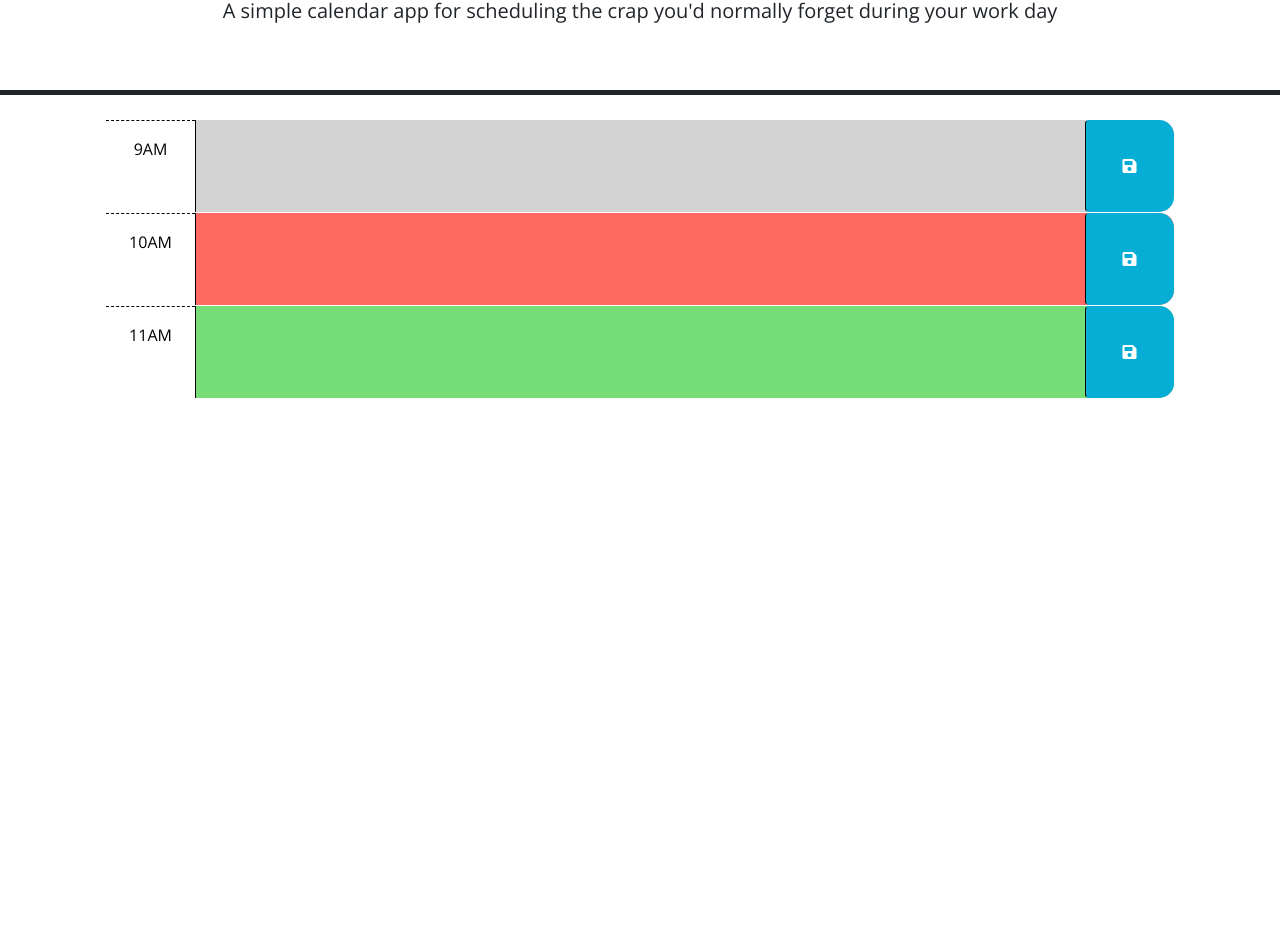
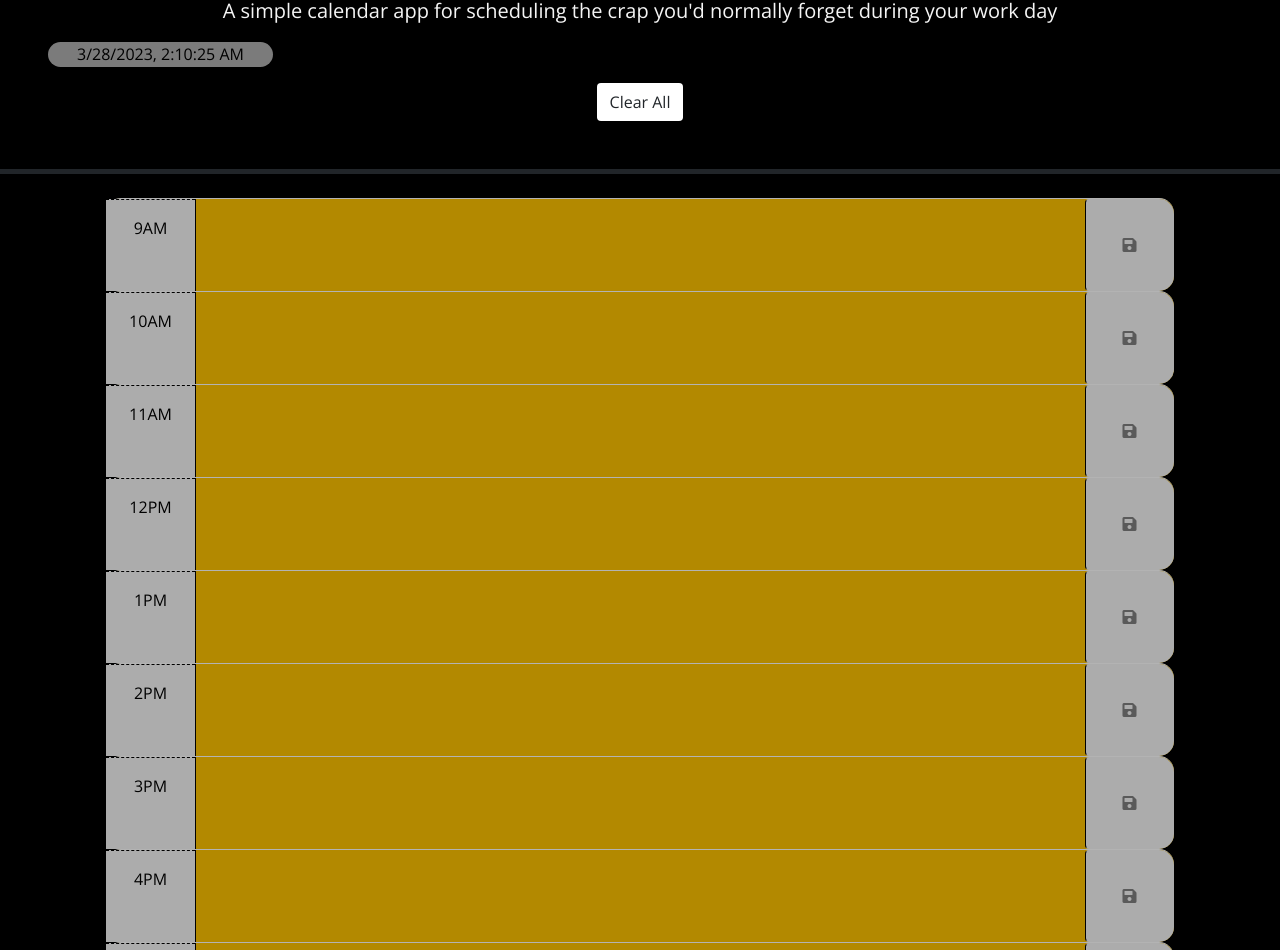
Before and after one commit to burrielrush/scheduler, a plain HTML site: page index.html in a window 1280 px wide. Shown: the part 137-1087 px from the top of the page. Before the commit the page ends 800 px from the top, so only its background shows below. Drawn offline with nearby package versions, Linux system fonts and the light colour scheme.

Commit message:
added for loops and date functions to make webpage interactive, save info, each hour will display in different color depending on future, past, present. README updated

```diff
--- a/index.html
+++ b/index.html
@@ -20,28 +20,21 @@
     />
     <link rel="stylesheet" href="style.css" />
     <title>Work Day Scheduler</title>
-    <p id="datetime"></p>
+
   </head>
 
   <body>
     <header class="p-5 mb-4 border-5 border-bottom border-dark text-center">
       <h1 class="display-3"> Got Scheduler?</h1>
       <p class="lead">A simple calendar app for scheduling the crap you'd normally forget during your work day</p>
+      <p id="datetime"></p>
       <p id="currentDay" class="lead"></p>
+      <button class="btn clearBtn" aria-label="clear">Clear All</button>
+
     </header>
     <div class="container-lg px-5">
-      <!-- Use class for "past", "present", and "future" to apply styles to the
-        time-block divs accordingly. The javascript will need to do this by
-        adding/removing these classes on each div by comparing the hour in the
-        id to the current hour. The html provided below is meant to be an example
-        demonstrating how the css provided can be leveraged to create the
-        desired layout and colors. The html below should be removed or updated
-        in the finished product. Remember to delete this comment once the
-        code is implemented.
-        -->
 
-      <!-- Example of a past time block. The "past" class adds a gray background color. -->
-      <div id="hour-9" class="row time-block past">
+      <div id="hour-9" class="row time-block">
         <div class="col-2 col-md-1 hour text-center py-3">9AM</div>
         <textarea class="col-8 col-md-10 description" rows="3"> </textarea>
         <button class="btn saveBtn col-2 col-md-1" aria-label="save">
@@ -49,8 +42,7 @@
         </button>
       </div>
 
-      <!-- Example of a a present time block. The "present" class adds a red background color. -->
-      <div id="hour-10" class="row time-block present">
+      <div id="hour-10" class="row time-block">
         <div class="col-2 col-md-1 hour text-center py-3">10AM</div>
         <textarea class="col-8 col-md-10 description" rows="3"> </textarea>
         <button class="btn saveBtn col-2 col-md-1" aria-label="save">
@@ -58,9 +50,57 @@
         </button>
       </div>
 
-      <!-- Example of a future time block. The "future" class adds a green background color. -->
-      <div id="hour-11" class="row time-block future">
+
+      <div id="hour-11" class="row time-block">
         <div class="col-2 col-md-1 hour text-center py-3">11AM</div>
+        <textarea class="col-8 col-md-10 description" rows="3"> </textarea>
+        <button class="btn saveBtn col-2 col-md-1" aria-label="save">
+          <i class="fas fa-save" aria-hidden="true"></i>
+        </button>
+      </div>
+
+      <div id="hour-12" class="row time-block">
+        <div class="col-2 col-md-1 hour text-center py-3">12PM</div>
+        <textarea class="col-8 col-md-10 description" rows="3"> </textarea>
+        <button class="btn saveBtn col-2 col-md-1" aria-label="save">
+          <i class="fas fa-save" aria-hidden="true"></i>
+        </button>
+      </div>
+
+      <div id="hour-13" class="row time-block">
+        <div class="col-2 col-md-1 hour text-center py-3">1PM</div>
+        <textarea class="col-8 col-md-10 description" rows="3"> </textarea>
+        <button class="btn saveBtn col-2 col-md-1" aria-label="save">
+          <i class="fas fa-save" aria-hidden="true"></i>
+        </button>
+      </div>
+
+      <div id="hour-14" class="row time-block">
+        <div class="col-2 col-md-1 hour text-center py-3">2PM</div>
+        <textarea class="col-8 col-md-10 description" rows="3"> </textarea>
+        <button class="btn saveBtn col-2 col-md-1" aria-label="save">
+          <i class="fas fa-save" aria-hidden="true"></i>
+        </button>
+      </div>
+
+      <div id="hour-15" class="row time-block">
+        <div class="col-2 col-md-1 hour text-center py-3">3PM</div>
+        <textarea class="col-8 col-md-10 description" rows="3"> </textarea>
+        <button class="btn saveBtn col-2 col-md-1" aria-label="save">
+          <i class="fas fa-save" aria-hidden="true"></i>
+        </button>
+      </div>
+
+      <div id="hour-16" class="row time-block">
+        <div class="col-2 col-md-1 hour text-center py-3">4PM</div>
+        <textarea class="col-8 col-md-10 description" rows="3"> </textarea>
+        <button class="btn saveBtn col-2 col-md-1" aria-label="save">
+          <i class="fas fa-save" aria-hidden="true"></i>
+        </button>
+      </div>
+
+      <div id="hour-17" class="row time-block">
+        <div class="col-2 col-md-1 hour text-center py-3">5PM</div>
         <textarea class="col-8 col-md-10 description" rows="3"> </textarea>
         <button class="btn saveBtn col-2 col-md-1" aria-label="save">
           <i class="fas fa-save" aria-hidden="true"></i>
--- a/script.js
+++ b/script.js
@@ -1,34 +1,79 @@
 document.addEventListener('DOMContentLoaded', function() {
 
 
-    $(function () {
-    // TODO: Add a listener for click events on the save button. This code should
+    for (var i = 9; i <= 17; i++) {
+      var timeBlockId = 'hour-' + i;
+      var userInput = localStorage.getItem(timeBlockId);
+      $('#' + timeBlockId + ' .description').val(userInput);
+    }
+
+    $(".saveBtn").on("click", function() {
+      var userInput = $(this).siblings(".description").val();
+      var timeBlockId = $(this).parent().attr("id");
+      localStorage.setItem(timeBlockId, userInput);
+    });
+
+    function updateTime() {
+      var now = new Date();
+      var datetime = document.getElementById('datetime');
+      datetime.innerHTML = now.toLocaleString();
+    }
+
+    updateTime();
+    setInterval(updateTime, 1000);
+
+var currentHour = new Date().getHours();
+
+// loop through each time-block div and add a class based on its time status
+$('.time-block').each(function() {
+
+  // get the hour from the div's id attribute
+  var blockHour = ($(this).attr('id').substring(5));
+
+console.log(currentHour)
+console.log(blockHour)
+  // compare the block hour to the current hour
+  if (blockHour < currentHour) {
+    $(this).addClass('past');
+  } else if (blockHour === currentHour) {
+    $(this).addClass('present');
+  } else {
+    $(this).addClass('future');
+  }
+});
+$(".clearBtn").on("click", function() {
+  localStorage.clear();  // Clear all data stored in localStorage
+  // Clear the text areas for all time blocks
+  $(".description").each(function() {
+    $(this).val("");
+  });
+});
+
+
+  });
+
+
+      // TODO: Add a listener for click events on the save button. This code should
     // use the id in the containing time-block as a key to save the user input in
     // local storage. HINT: What does `this` reference in the click listener
     // function? How can DOM traversal be used to get the "hour-x" id of the
     // time-block containing the button that was clicked? How might the id be
     // useful when saving the description in local storage?
-    //
-    // TODO: Add code to apply the past, presen, or future class to each time block
+    // Listen for click events on the save button
+
+
+
+    // TODO: Add code to apply the past, present, or future class to each time block
     // by comparing the id to the current hour. HINTS: How can the id
     // attribute of each time-block be used to conditionally add or remove the
     // past, present, and future classes? How can Day.js be used to get the
     // current hour in 24-hour time?
+    // Get the current hour of the day
+
+
     //
     // TODO: Add code to get any user input that was saved in localStorage and set
     // the values of the corresponding textarea elements. HINT: How can the id
     // attribute of each time-block be used to do this?
     //
     // TODO: Add code to display the current date in the header of the page.
-
-  function updateTime() {
-    var now = new Date();
-    var datetime = document.getElementById('datetime');
-    datetime.innerHTML = now.toLocaleString();
-  }
-
-  updateTime();
-  setInterval(updateTime, 1000);
-
-  });
-});
--- a/style.css
+++ b/style.css
@@ -1,13 +1,14 @@
 body {
     font-family: 'Open Sans', sans-serif;
     font-size: 16px;
+    background-color: black;
   }
 
   textarea {
     background: transparent;
     border: none;
     resize: none;
-    color: #000000;
+    color: white;
     border-left: 1px solid black;
     padding: 10px;
   }
@@ -25,23 +26,26 @@ body {
   }
 
   .hour {
-    background-color: #ffffff;
+    background-color: whitesmoke;
     color: #000000;
     border-top: 1px dashed #000000;
   }
 
   .past {
-    background-color: #d3d3d3;
+    opacity: 0.5;
+    background-color: rgb(193, 3, 3);
     color: white;
   }
 
   .present {
-    background-color: #ff6961;
+    font-style: bolder;
+    background-color: rgb(41, 156, 2);
     color: white;
   }
 
   .future {
-    background-color: #77dd77;
+    opacity: 0.7;
+    background-color: rgb(255, 196, 0);
     color: white;
   }
 
@@ -49,8 +53,8 @@ body {
     border-left: 1px solid black;
     border-top-right-radius: 15px;
     border-bottom-right-radius: 15px;
-    background-color: #06aed5;
-    color: white;
+    background-color: whitesmoke;
+    color: gray;
   }
 
   .saveBtn i:hover {
@@ -65,7 +69,22 @@ body {
     height: 25px;
     width: 225px;
     border-radius: 20px;
-    position: absolute;
-    color: white;
-    background-color: black;
+    color: black;
+    background-color: whitesmoke;
   }
+
+  .display-3 {
+    color: whitesmoke;
+  }
+
+  .lead {
+    color: whitesmoke;
+  }
+
+  .clearBtn {
+    background-color: white;
+  }
+
+  .clearBtn:hover {
+    background-color: red;
+  }
```
Also changed, not shown: 1 other file.
